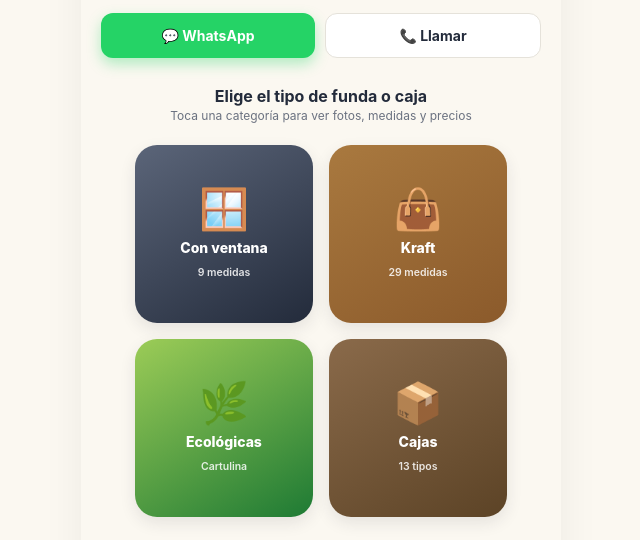
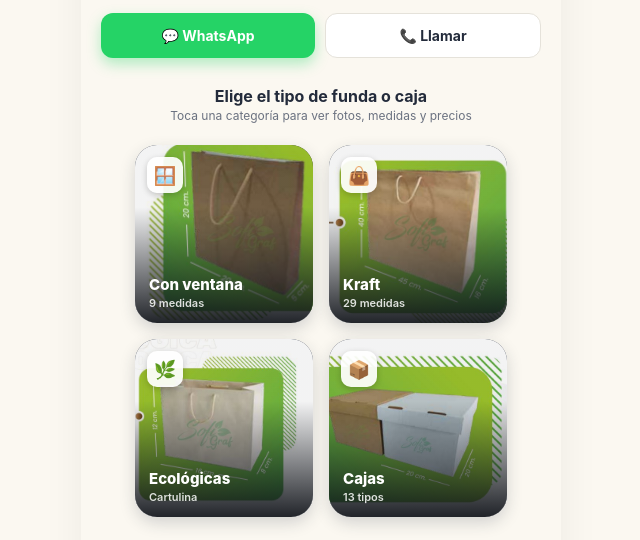
Before and after one commit to bryanligabow-lab/sofigraf-menu, a plain HTML site: page index.html in a window 1280 px wide. Shown: the part 250-790 px from the top of the page, without its empty margins (319-959 px from the left). Drawn offline with Linux system fonts and the light colour scheme.

Commit message:
Use real product photos as backgrounds on the home category tiles
Replace the flat color + emoji tiles with actual catalog photos
(cropped from the PDF) so the home screen shows real bags/boxes.

```diff
--- a/index.html
+++ b/index.html
@@ -136,37 +136,59 @@
     aspect-ratio:1/1;
     border-radius:22px;
     border:none;
+    position:relative;
+    overflow:hidden;
+    padding:0;
+    cursor:pointer;
+    box-shadow:0 6px 16px rgba(35,43,59,0.18);
+    transition:transform .15s ease;
+    font-family:inherit;
+    background:var(--navy);
+  }
+  .grid-btn:active{ transform:scale(0.95); }
+  .grid-btn .bgphoto{
+    position:absolute;
+    inset:0;
+    width:100%;
+    height:100%;
+    object-fit:cover;
+  }
+  .grid-btn .overlay{
+    position:absolute;
+    inset:0;
+    background:linear-gradient(180deg, rgba(20,24,32,0.05) 35%, rgba(15,18,24,0.92) 100%);
+  }
+  .grid-btn .chip{
+    position:absolute;
+    top:12px; left:12px;
+    width:36px; height:36px;
+    border-radius:10px;
+    background:rgba(255,255,255,0.92);
     display:flex;
-    flex-direction:column;
     align-items:center;
     justify-content:center;
-    gap:10px;
-    text-align:center;
-    padding:14px;
-    cursor:pointer;
-    box-shadow:0 6px 16px rgba(35,43,59,0.10);
-    transition:transform .15s ease;
-    font-family:inherit;
+    font-size:18px;
+    box-shadow:0 2px 6px rgba(0,0,0,0.2);
   }
-  .grid-btn:active{ transform:scale(0.95); }
-  .grid-btn .emoji{
-    font-size:40px;
-    line-height:1;
+  .grid-btn .text{
+    position:absolute;
+    left:14px; right:14px; bottom:13px;
+    text-align:left;
   }
   .grid-btn .label{
+    display:block;
     font-weight:800;
-    font-size:14px;
+    font-size:15px;
     color:#fff;
+    line-height:1.2;
   }
   .grid-btn .sub{
-    font-size:10.5px;
+    display:block;
+    font-size:11px;
     color:rgba(255,255,255,0.85);
     font-weight:600;
+    margin-top:2px;
   }
-  .grid-btn.b1{ background:linear-gradient(150deg,#5b6579,var(--navy)); }
-  .grid-btn.b2{ background:linear-gradient(150deg,#a9793f,var(--brown)); }
-  .grid-btn.b3{ background:linear-gradient(150deg,var(--green-light),var(--green-dark)); }
-  .grid-btn.b4{ background:linear-gradient(150deg,#8a6a4a,#5c4326); }
 
   /* SCREENS (app-like views) */
   .screen{
@@ -376,25 +398,41 @@
     </div>
 
     <div class="grid-menu">
-      <button class="grid-btn b1" onclick="showScreen('screen-ventana')">
-        <span class="emoji">🪟</span>
+      <button class="grid-btn" onclick="showScreen('screen-ventana')">
+        <img class="bgphoto" src="assets/products/tile-ventana.jpg" alt="Fundas con ventana">
+        <div class="overlay"></div>
+        <div class="chip">🪟</div>
+        <div class="text">
           <span class="label">Con ventana</span>
           <span class="sub">9 medidas</span>
+        </div>
       </button>
-      <button class="grid-btn b2" onclick="showScreen('screen-kraft')">
-        <span class="emoji">👜</span>
+      <button class="grid-btn" onclick="showScreen('screen-kraft')">
+        <img class="bgphoto" src="assets/products/kraft-2.jpg" alt="Fundas kraft con manija">
+        <div class="overlay"></div>
+        <div class="chip">👜</div>
+        <div class="text">
           <span class="label">Kraft</span>
           <span class="sub">29 medidas</span>
+        </div>
       </button>
-      <button class="grid-btn b3" onclick="showScreen('screen-eco')">
-        <span class="emoji">🌿</span>
+      <button class="grid-btn" onclick="showScreen('screen-eco')">
+        <img class="bgphoto" src="assets/products/eco-1.jpg" alt="Fundas ecológicas de cartulina">
+        <div class="overlay"></div>
+        <div class="chip">🌿</div>
+        <div class="text">
           <span class="label">Ecológicas</span>
           <span class="sub">Cartulina</span>
+        </div>
       </button>
-      <button class="grid-btn b4" onclick="showScreen('screen-cajas')">
-        <span class="emoji">📦</span>
+      <button class="grid-btn" onclick="showScreen('screen-cajas')">
+        <img class="bgphoto" src="assets/products/caja-regalo.jpg" alt="Cajas de cartón">
+        <div class="overlay"></div>
+        <div class="chip">📦</div>
+        <div class="text">
           <span class="label">Cajas</span>
           <span class="sub">13 tipos</span>
+        </div>
       </button>
     </div>
 
```
Also changed, not shown: assets/products/tile-ventana.jpg (added). Lines whose indentation alone changed are shown as unchanged.
